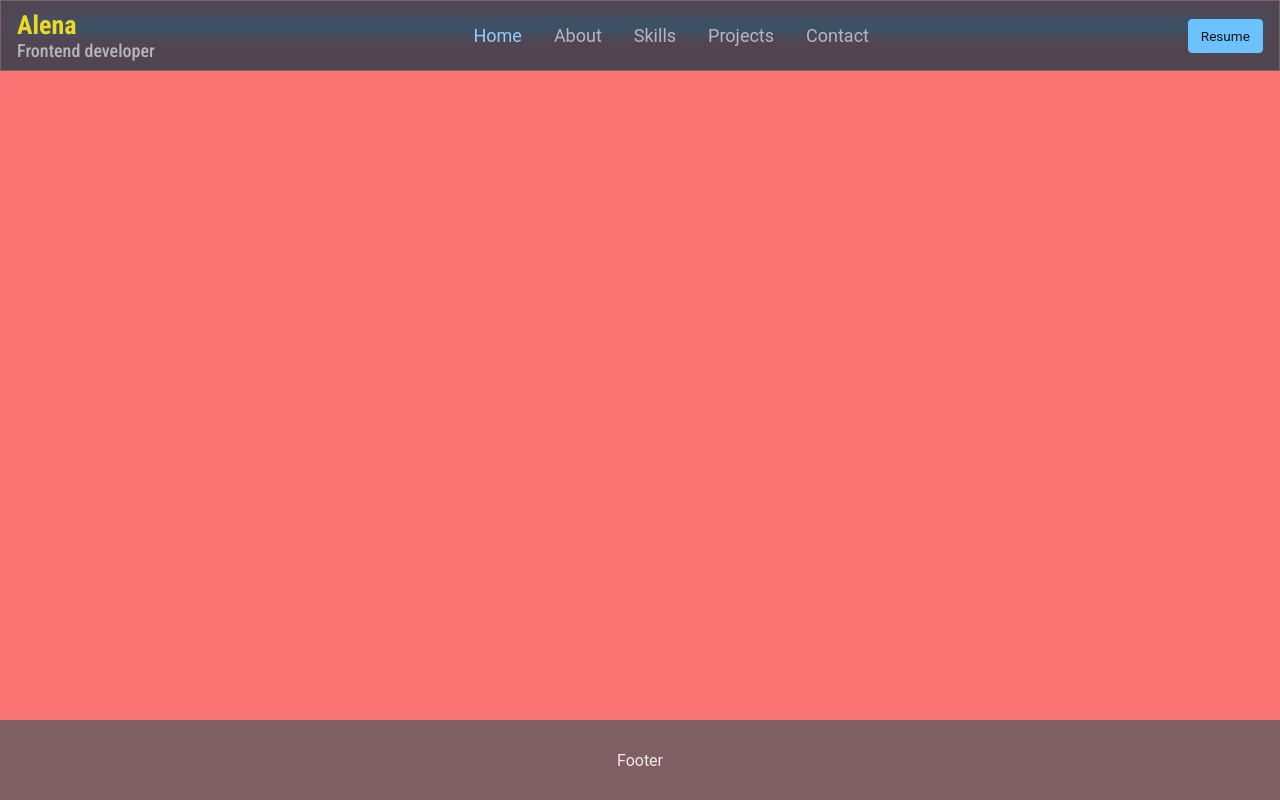
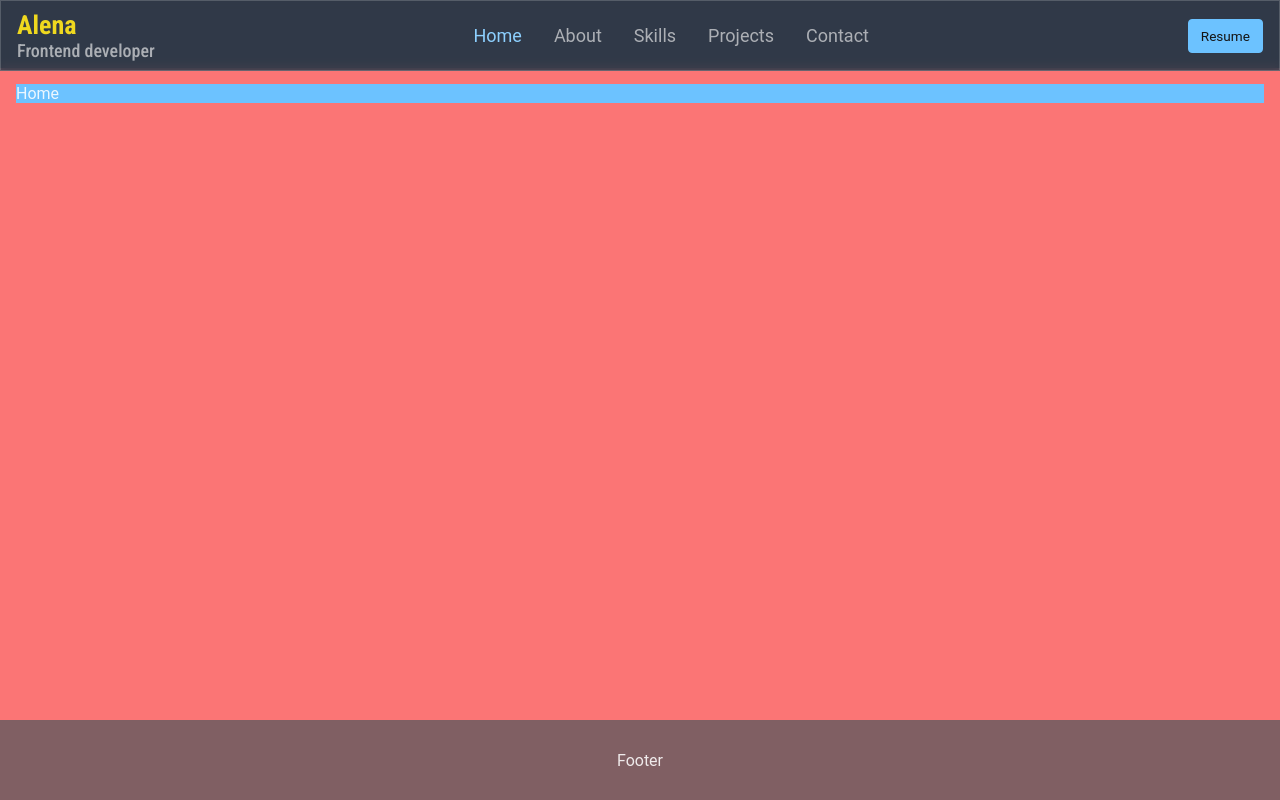
Before and after one commit to AlenaGM/portfolio, a React (Create React App) app: page / in a window 1280 px wide. Built offline with nearby package versions, Linux system fonts and the light colour scheme.

Commit message:
fixed margin

```diff
--- a/src/App.scss
+++ b/src/App.scss
@@ -15,7 +15,11 @@
     width: 100%;
     padding: 1rem;
     background-color: $error;
-    margin: 0 auto 0 auto;
+    margin: 3.5rem auto 0 auto;
     align-items: center;
+
+    @media screen and (min-width: 701px) {
+      margin: 4.25rem auto 0 auto;
+    }
   }
 }
```
